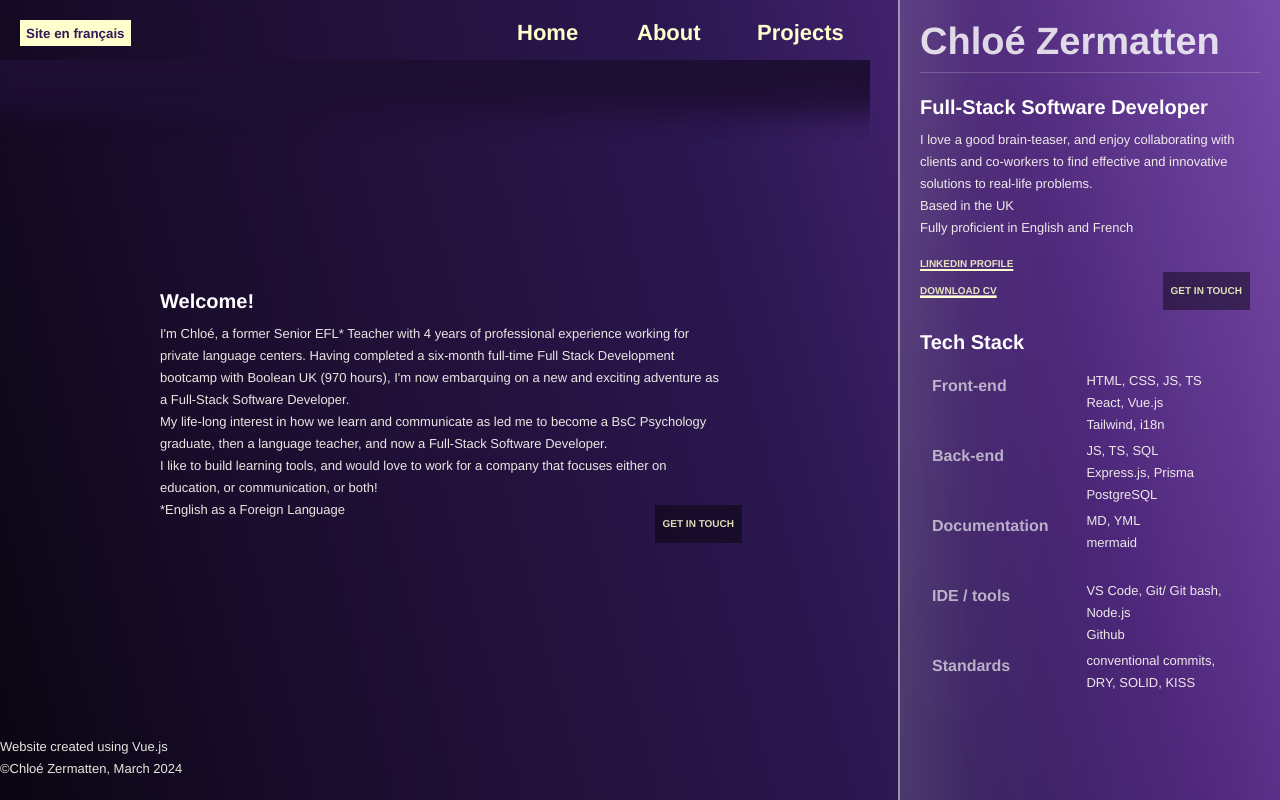
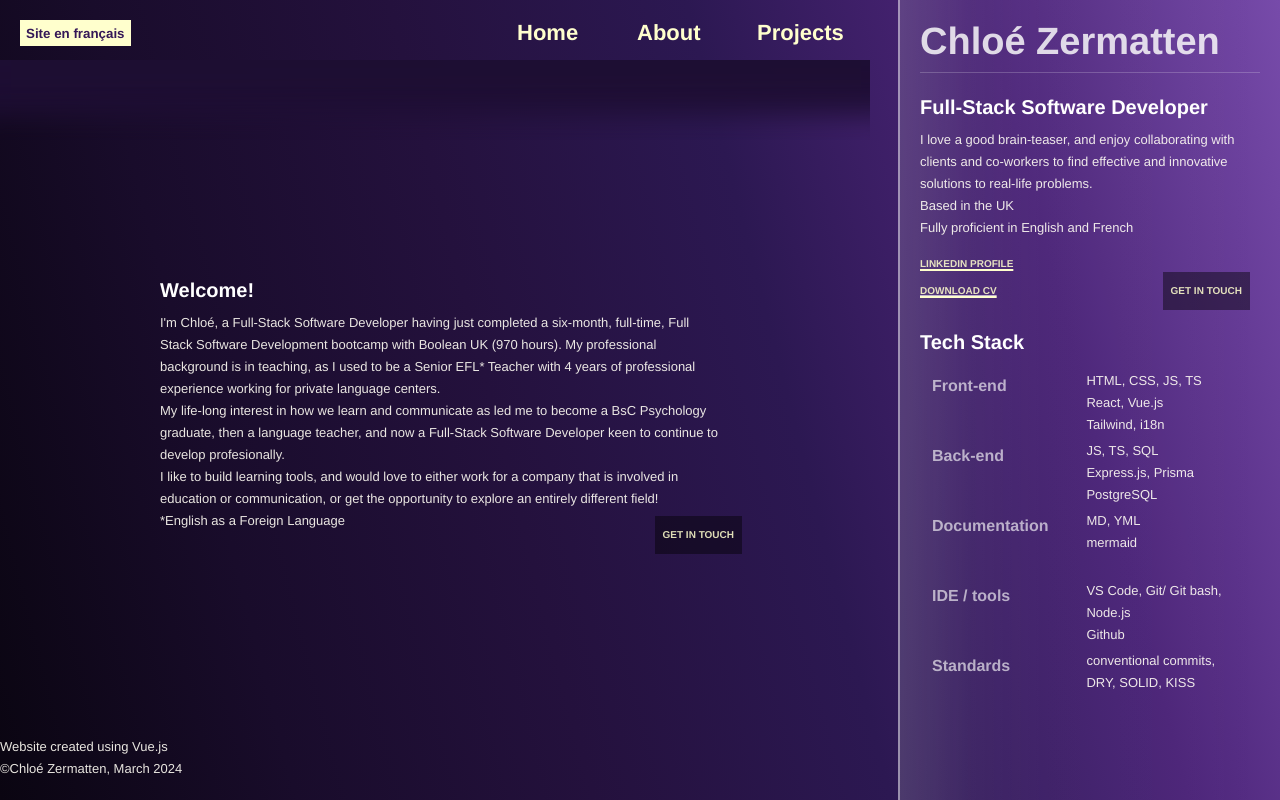
Before and after one commit to Chloe070196/my-portfolio, a Vue app: page / in a window 1280 px wide. Built offline with nearby package versions, Linux system fonts and the light colour scheme.

Commit message:
feat: updated intro

```diff
--- a/src/locales/en/index.ts
+++ b/src/locales/en/index.ts
@@ -1,9 +1,9 @@
 const en = {
   about: 'About',
-  aboutEmployeurPreference: 'I like to build learning tools, and would love to work for a company that focuses either on education, or communication, or both!',
-  aboutExp: "I'm Chloé, a former Senior EFL* Teacher with 4 years of professional experience working for private language centers. Having completed a six-month full-time Full Stack Development bootcamp with Boolean UK (970 hours), I'm now embarquing on a new and exciting adventure as a Full-Stack Software Developer.",
+  aboutEmployeurPreference: 'I like to build learning tools, and would love to either work for a company that is involved in education or communication, or get the opportunity to explore an entirely different field!',
+  aboutExp: "I'm Chloé, a Full-Stack Software Developer having just completed a six-month, full-time, Full Stack Software Development bootcamp with Boolean UK (970 hours). My professional background is in teaching, as I used to be a Senior EFL* Teacher with 4 years of professional experience working for private language centers.",
   aboutJobPreference: 'I love a good brain-teaser, and enjoy collaborating with clients and co-workers to find effective and innovative solutions to real-life problems.',
-  aboutMotivation: 'My life-long interest in how we learn and communicate as led me to become a BsC Psychology graduate, then a language teacher, and now a Full-Stack Software Developer.',
+  aboutMotivation: 'My life-long interest in how we learn and communicate as led me to become a BsC Psychology graduate, then a language teacher, and now a Full-Stack Software Developer keen to continue to develop profesionally.',
   based: 'Based in the UK',
   current: 'on-going',
   deployed: 'deployed',
--- a/src/locales/fr/index.ts
+++ b/src/locales/fr/index.ts
@@ -4,7 +4,7 @@ const fr = {
   aboutExp: "Avec 4 ans d'expérience en tant qu'enseignante de l'anglais language secondaire à l'étranger, puis 6 mois de formation intensive en Software Development avec Boolean UK, je me tourne maintenant vers le dévelopement d'application (Full Stack)",
   aboutJobPreference:
     "Ce qui me plaît dans le travail, c'est collaborer avec mes collègues pour trouver et implémenter des solutions efficaces et innovantes. Je suis toujours prête à me lancer dans un nouveau challenge.",
-  aboutMotivation: "Je me suis toujours intéressée à l'apprentissage et à la communication, ce qui m'a d'abord amenée à obtenir un BsC Psychology, puis à enseigner, et enfin à me former en tant que développeuse Full-Stack.",
+  aboutMotivation: "Je me suis toujours intéressée à l'apprentissage et à la communication, ce qui m'a d'abord amenée à obtenir un BsC Psychology, puis à enseigner, et enfin à me former en tant que développeuse Full-Stack et continuer d'investir dans mon dévelopement professionel.",
   based: "basée au Royaume Uni",
   current: "en cours",
   deployed: "déployé",
```
